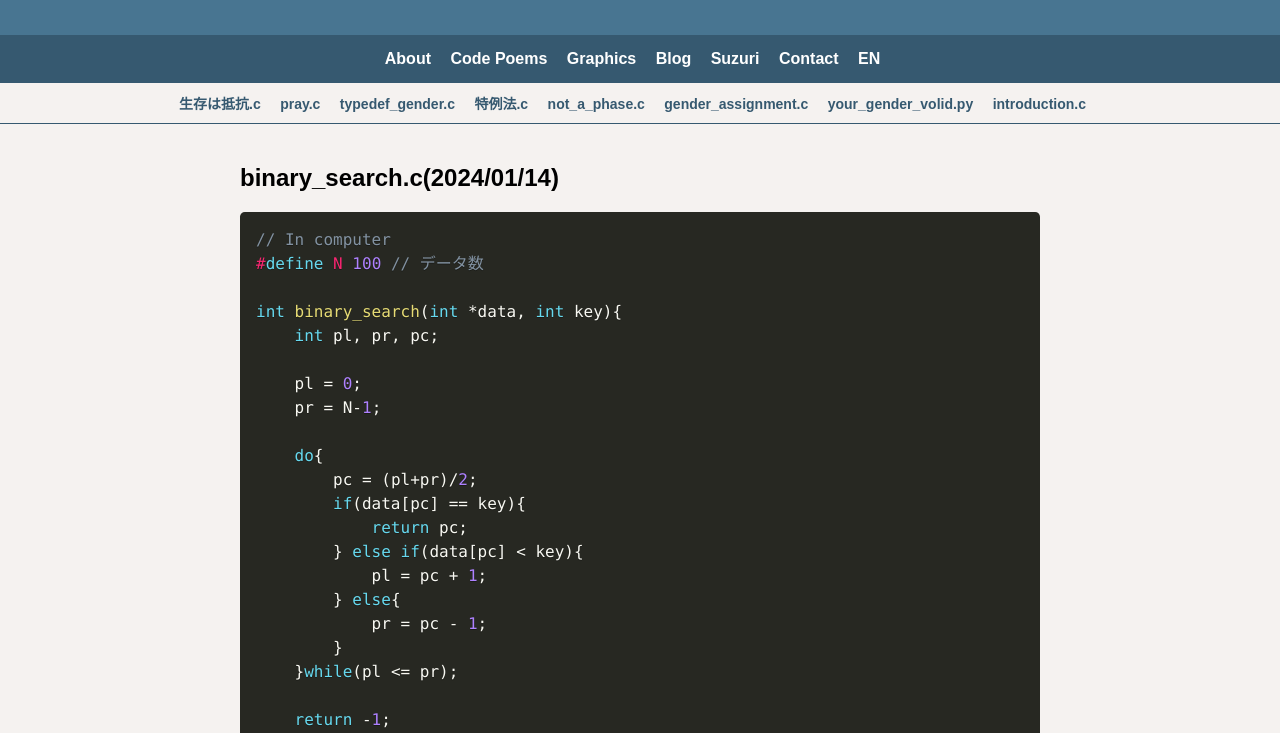
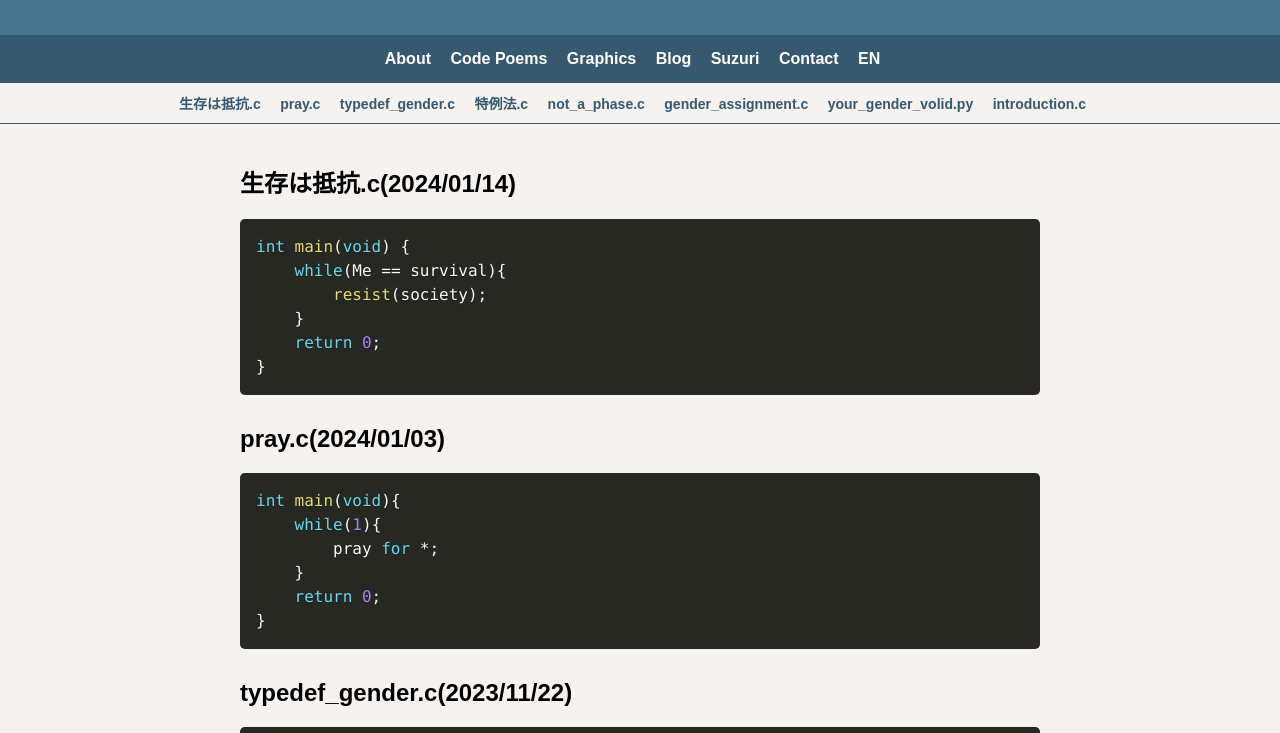
Before and after one commit to yuneko1127/yunekopage, a plain HTML site: page poem.html in a window 1280 px wide. Shown: the part 77-810 px from the top of the page. Drawn offline with Linux system fonts and the light colour scheme.

Commit message:
Add files via upload

```diff
--- a/poem.html
+++ b/poem.html
@@ -50,47 +50,6 @@
     </div>
 
     <main>
-        <section id = "poem_binary_search" class="poem">
-            <h2>binary_search.c(2024/01/14)</h2>
-            <pre><code class="language-C">
-// In computer
-#define N 100 // データ数
-
-int binary_search(int *data, int key){
-    int pl, pr, pc;
-
-    pl = 0;
-    pr = N-1;
-
-    do{
-        pc = (pl+pr)/2;
-        if(data[pc] == key){
-            return pc;
-        } else if(data[pc] < key){
-            pl = pc + 1;
-        } else{
-            pr = pc - 1;
-        }
-    }while(pl <= pr);
-
-    return -1;
-}
-
-// In society
-void binary_search(Person *people, int gender){
-    int i;
-
-    for(i=0; i<N; i++){
-        if(people[i].appearance == 'M'){
-            people[i].gender = 'M';
-        } else if(people[i].appearance == 'F'){
-            people[i].gender = 'F';
-        }
-    }
-    return 0;
-}</code></pre>
-        </section>
-
         <section id = "poem_survival_is_resistance" class="poem">
             <h2>生存は抵抗.c(2024/01/14)</h2>
             <pre><code class="language-C">
```
